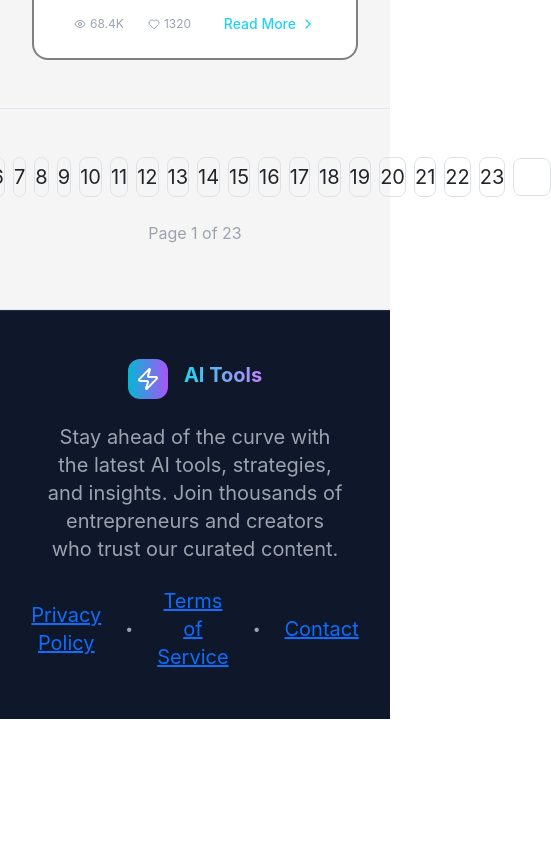
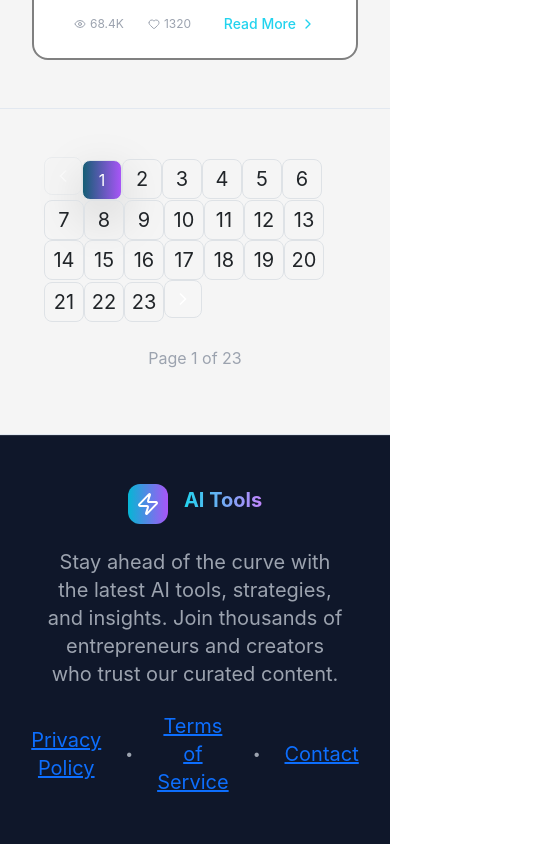
Before and after one commit to rob9999a/aitool, a React (Create React App) app: page / in a window 390 px wide. Shown: the part 6610-7454 px from the top of the page, 551 px wide, since content can reach past the window. Before the commit the page ends 7329 px from the top, so only its background shows below. Built offline with nearby package versions, Linux system fonts and the light colour scheme.

Commit message:
fix responsive

```diff
--- a/src/Component/Website/Home/Home.jsx
+++ b/src/Component/Website/Home/Home.jsx
@@ -203,7 +203,7 @@ const Home = () => {
                 {totalPages > 1 && (
                     <section className="py-12">
                         <div className="container mx-auto px-4">
-                            <div className="flex items-center justify-center gap-2">
+                            <div className="items-center justify-center gap-2">
                                 <button
                                     onClick={() => handlePageChange(currentPage - 1)}
                                     disabled={currentPage === 1}
```
